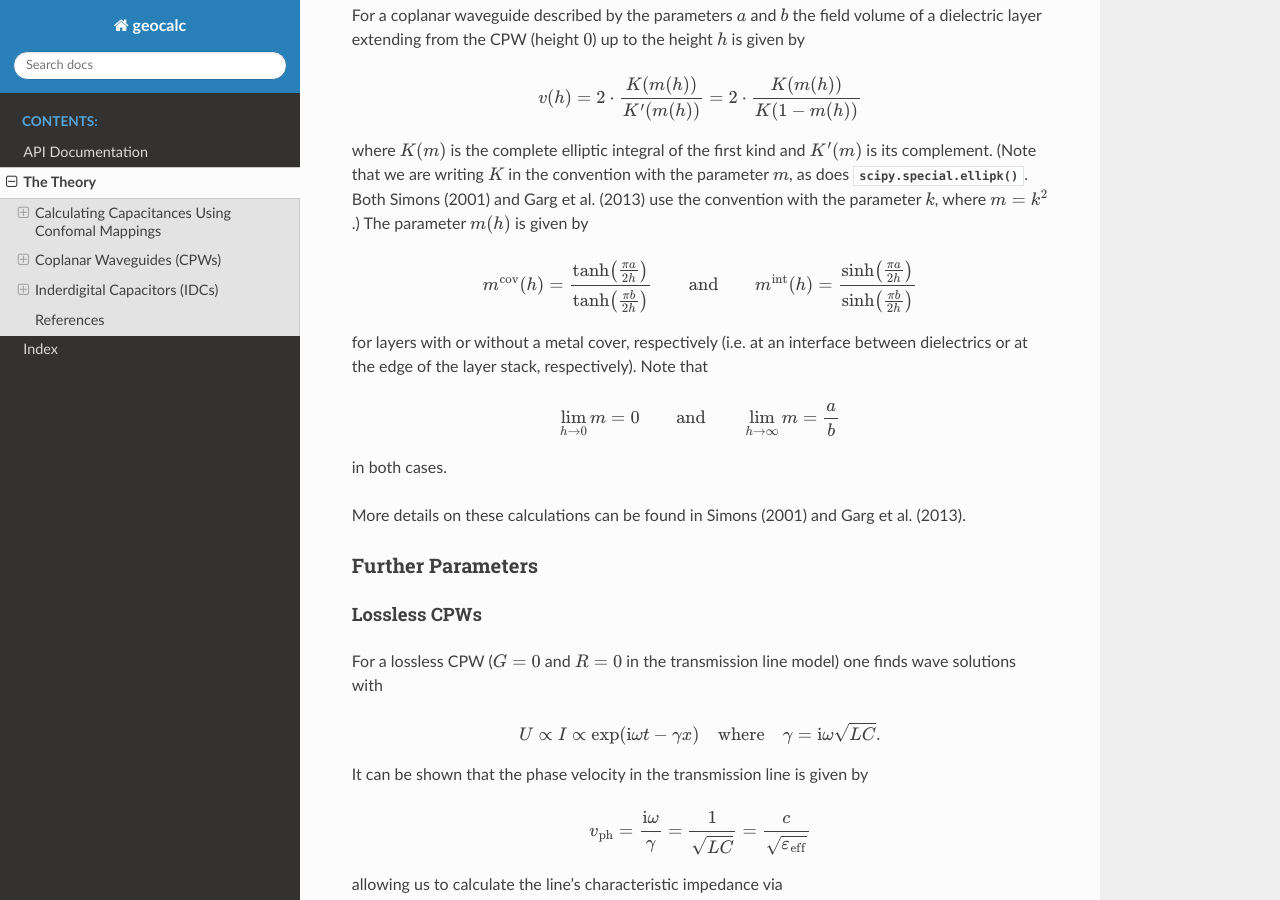
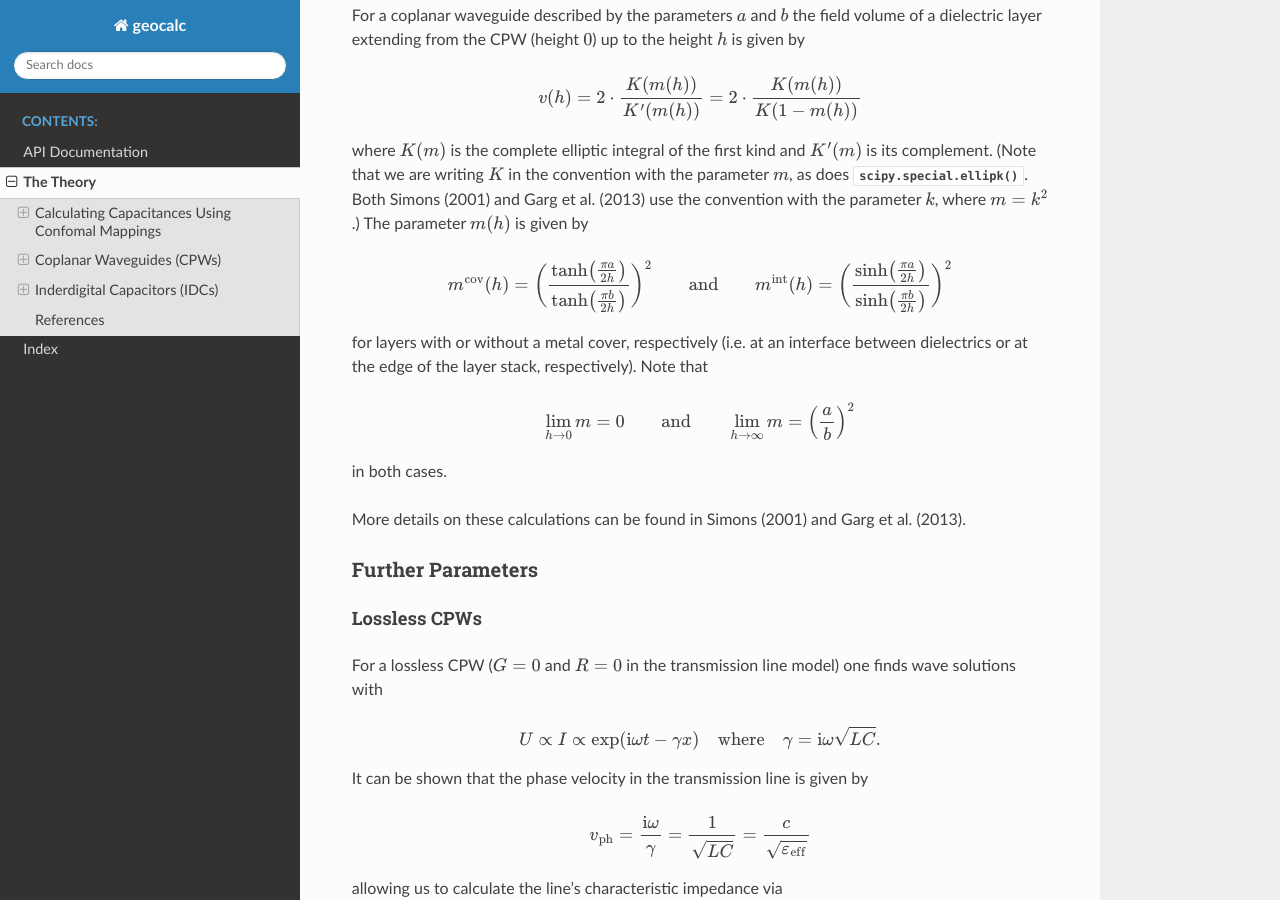
Before and after one commit to schtandard/geocalc, a Sphinx documentation site: the page built from docs/source/theory.rst, in a window 1280 px wide and 900 px high, scrolled down 1851 px. Built offline with Sphinx 7.4.7 and the Read the Docs theme 2.0.0, drawn with Linux system fonts in a browser that asks for light colours.

```diff
--- a/docs/source/theory.rst
+++ b/docs/source/theory.rst
@@ -88,9 +88,9 @@ The parameter :math:`m(h)` is given by
 
 .. math::
 
-   m^{\mathrm{cov}}(h) = \frac{\tanh\bigl( \frac{\pi a}{2 h} \bigr)}{\tanh\bigl( \frac{\pi b}{2 h} \bigr)}
+   m^{\mathrm{cov}}(h) = \biggl( \frac{\tanh\bigl( \frac{\pi a}{2 h} \bigr)}{\tanh\bigl( \frac{\pi b}{2 h} \bigr)} \biggr)^2
    \qquad\text{and}\qquad
-   m^{\mathrm{int}}(h) = \frac{\sinh\bigl( \frac{\pi a}{2 h} \bigr)}{\sinh\bigl( \frac{\pi b}{2 h} \bigr)}
+   m^{\mathrm{int}}(h) = \biggl( \frac{\sinh\bigl( \frac{\pi a}{2 h} \bigr)}{\sinh\bigl( \frac{\pi b}{2 h} \bigr)} \biggr)^2
 
 for layers with or without a metal cover, respectively (i.e. at an interface between dielectrics or at the edge of the layer stack, respectively).
 Note that
@@ -99,7 +99,7 @@ Note that
 
    \lim_{h \to 0} m = 0
    \qquad\text{and}\qquad
-   \lim_{h \to \infty} m = \frac ab
+   \lim_{h \to \infty} m = \Bigl(\frac ab\Bigr)^2
 
 in both cases.
 
```
Also changed, not shown: changelog.md (+7 -0 lines), 1 other file.
